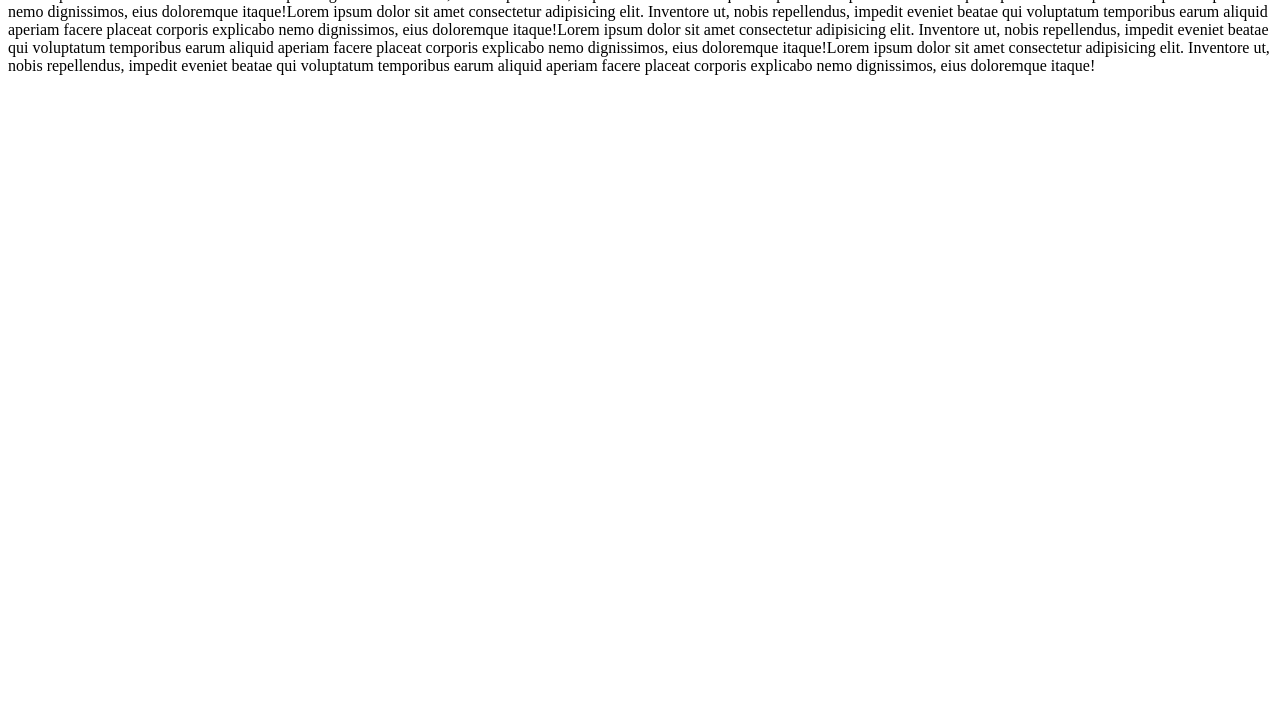
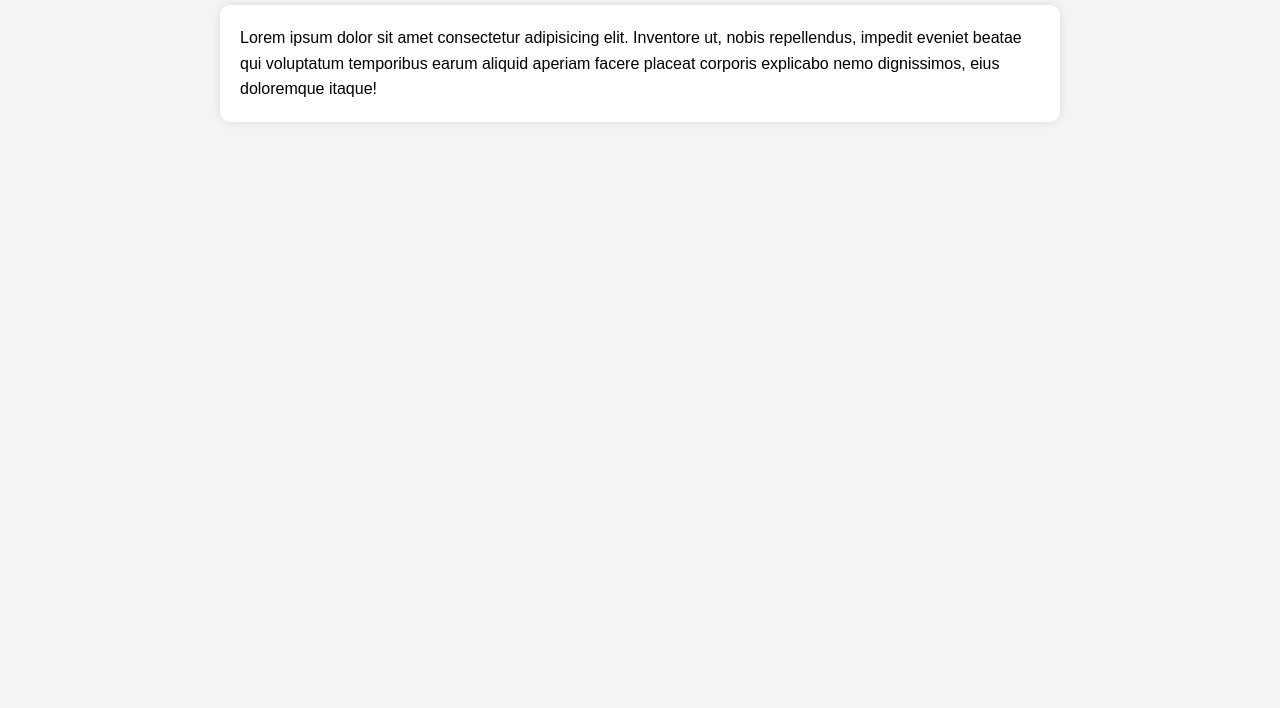
Before and after one commit to pranaygupta1988/website-app, a plain HTML site: page index.html in a window 1280 px wide. Shown: the part 92-800 px from the top of the page. Drawn offline with Linux system fonts and the light colour scheme.

Commit message:
Code changed

```diff
--- a/index.html
+++ b/index.html
@@ -2,35 +2,35 @@
 <html lang="en">
   <head>
     <meta charset="UTF-8" />
-    <meta
-      name="viewport"
-      content="width=device-width, initial-scale=1.0"
-    />
-    <title>Document</title>
+    <meta name="viewport" content="width=device-width, initial-scale=1.0" />
+    <title>Website v1.1</title>
     <style>
+      body {
+        font-family: Arial, sans-serif;
+        margin: 0;
+        padding: 20px;
+        background-color: #f4f4f4;
+      }
       h1 {
         text-align: center;
-        margin: 20px;
+        margin: 20px 0;
+        color: red; /* 🔴 Added red color */
+      }
+      div {
+        max-width: 800px;
+        margin: 0 auto;
+        padding: 20px;
+        background: white;
+        border-radius: 10px;
+        box-shadow: 0 0 10px rgba(0, 0, 0, 0.1);
+        line-height: 1.6;
       }
     </style>
   </head>
   <body>
     <h1>Website v1.0</h1>
     <div>
-      Lorem ipsum dolor sit amet consectetur adipisicing elit. Inventore ut,
-      nobis repellendus, impedit eveniet beatae qui voluptatum temporibus earum
-      aliquid aperiam facere placeat corporis explicabo nemo dignissimos, eius
-      doloremque itaque!Lorem ipsum dolor sit amet consectetur adipisicing elit.
-      Inventore ut, nobis repellendus, impedit eveniet beatae qui voluptatum
-      temporibus earum aliquid aperiam facere placeat corporis explicabo nemo
-      dignissimos, eius doloremque itaque!Lorem ipsum dolor sit amet consectetur
-      adipisicing elit. Inventore ut, nobis repellendus, impedit eveniet beatae
-      qui voluptatum temporibus earum aliquid aperiam facere placeat corporis
-      explicabo nemo dignissimos, eius doloremque itaque!Lorem ipsum dolor sit
-      amet consectetur adipisicing elit. Inventore ut, nobis repellendus,
-      impedit eveniet beatae qui voluptatum temporibus earum aliquid aperiam
-      facere placeat corporis explicabo nemo dignissimos, eius doloremque
-      itaque!
+      Lorem ipsum dolor sit amet consectetur adipisicing elit. Inventore ut, nobis repellendus, impedit eveniet beatae qui voluptatum temporibus earum aliquid aperiam facere placeat corporis explicabo nemo dignissimos, eius doloremque itaque!
     </div>
   </body>
 </html>
```
